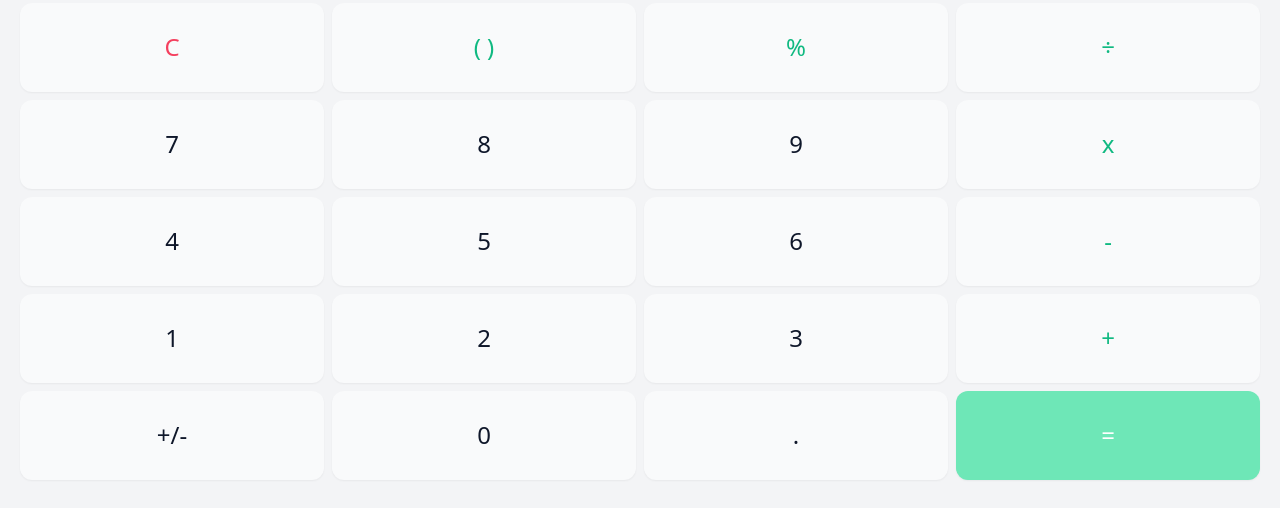
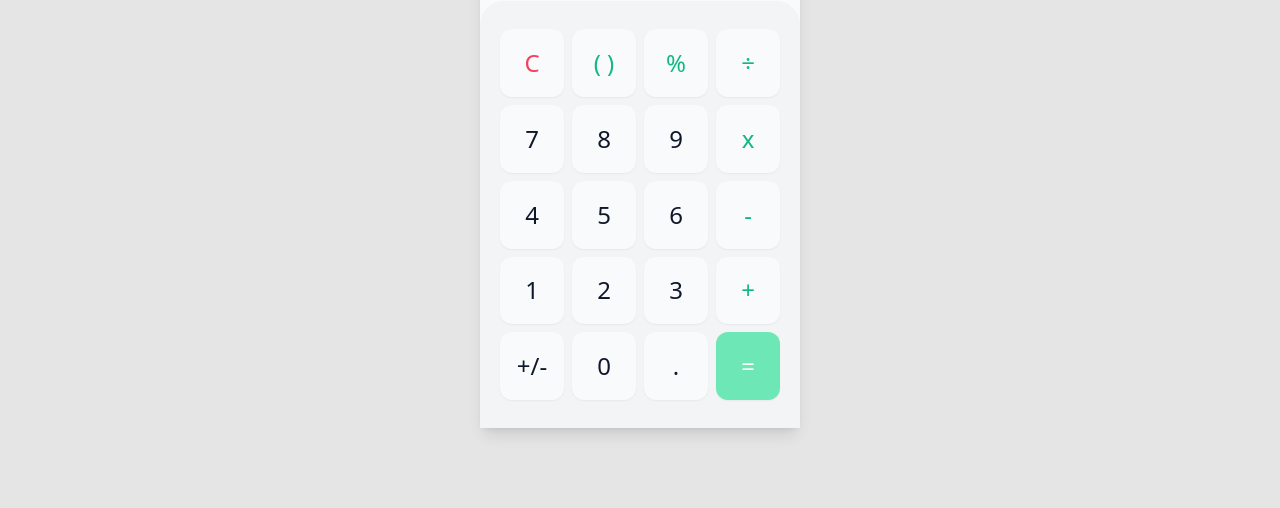
Before and after one commit to rezaGhoreyshiWeb/calculator, a website: page index.html in a window 1280 px wide. Shown: the part 292-800 px from the top of the page. Drawn offline with Linux system fonts and the light colour scheme.

Commit message:
add responsive design for bigger screen

```diff
--- a/index.html
+++ b/index.html
@@ -12,8 +12,12 @@
     />
   </head>
   <body>
-    <main class="w-screen h-screen">
-      <section class="bg-neutral-50 w-full h-full grid grid-cols-1 grid-rows-6">
+    <main
+      class="w-screen h-screen sm:flex sm:justify-center sm:items-center sm:bg-neutral-200"
+    >
+      <section
+        class="bg-neutral-50 w-full h-full grid grid-cols-1 grid-rows-6 sm:h-4/6 sm:w-4/5 sm:rounded-lg sm:shadow-lg lg:w-1/4 lg:h-4/5"
+      >
         <!-- switch keys -->
         <div class="row-span-1 col-span-1 flex justify-center items-center">
           <div
@@ -47,7 +51,7 @@
           class="row-span-4 col-span-1 bg-gray-100 rounded-t-3xl grid grid-cols-4 grid-rows-5 gap-2 px-5 py-7"
         >
           <div
-            class="col-span-1 row-span-1 flex justify-center items-center bg-gray-50 text-rose-500 rounded-xl shadow-sm font-medium text-2xl"
+            class="col-span-1 row-span-1 flex justify-center items-center bg-gray-50 text-rose-500 rounded-xl shadow-sm font-medium text-2xl "
           >
             <p>C</p>
           </div>
```
Also changed, not shown: dist/output.css.
